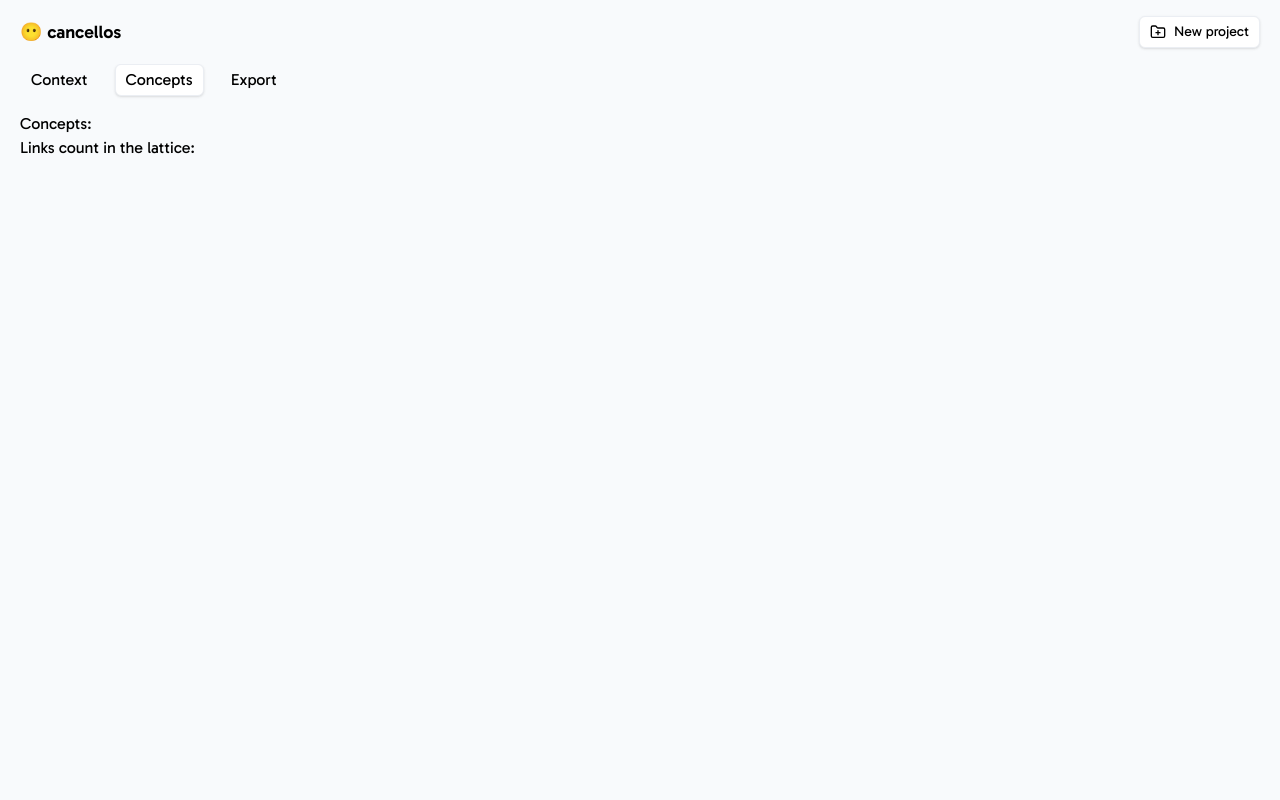
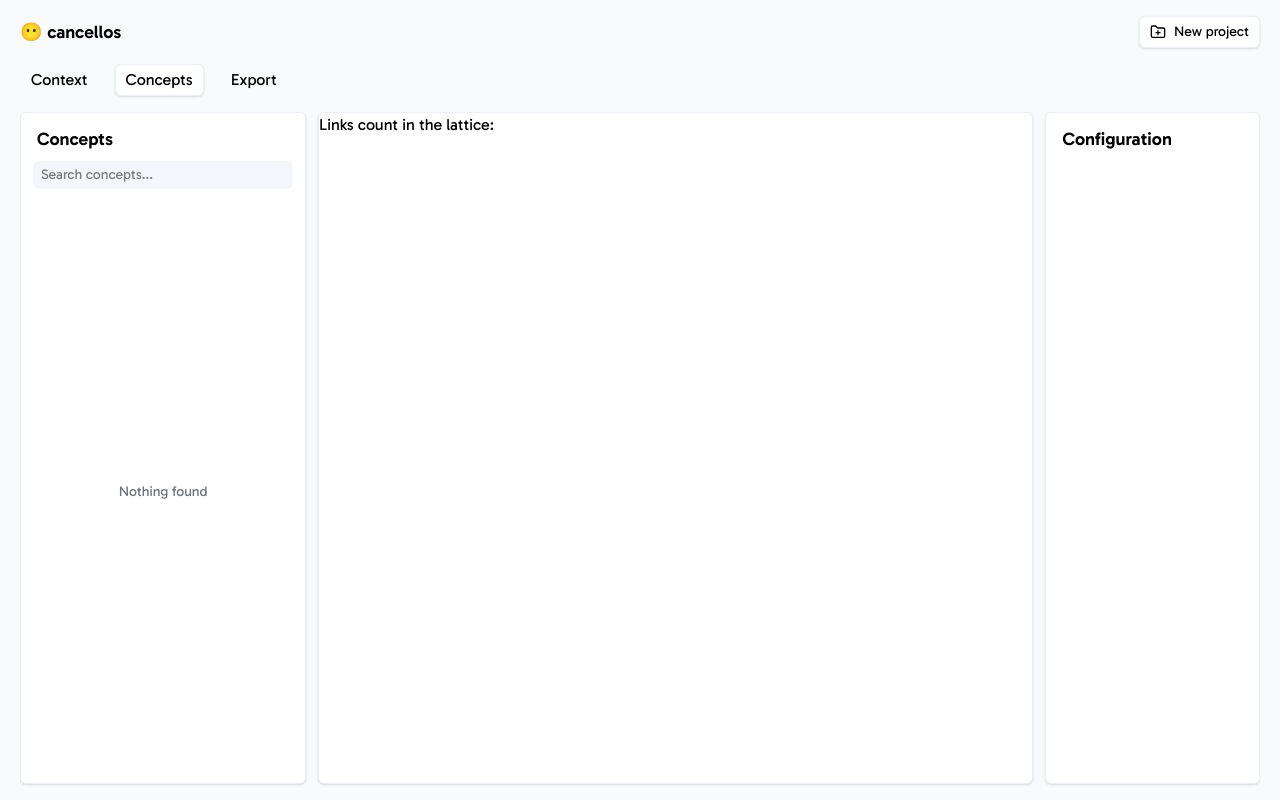
Before and after one commit to RadekVyM/konlatt, a React (Vite) app: page /project/concepts in a window 1280 px wide. Built offline with nearby package versions, Linux system fonts and the light colour scheme.

Commit message:
Worker, formal concepts page

```diff
--- /dev/null
+++ b/src/components/SearchInput.tsx
@@ -0,0 +1,17 @@
+import { cn } from "../utils/tailwind";
+
+export default function SearchInput(props: {
+    className?: string,
+    placeholder: string,
+    value: string,
+    onChange: (value: string) => void,
+}) {
+    return (
+        <input
+            type="text"
+            value={props.value}
+            onChange={(e) => props.onChange(e.target.value)}
+            placeholder={props.placeholder}
+            className={cn("text-sm bg-surface-light-dim-container hover:bg-surface-dim-container px-2 py-1 rounded-md", props.className)} />
+    );
+}
--- a/src/components/pages/FormalConceptsPage.tsx
+++ b/src/components/pages/FormalConceptsPage.tsx
@@ -1,13 +1,140 @@
+import { useRef, useState } from "react";
 import useConceptLatticeStore from "../../hooks/stores/useConceptLatticeStore";
+import { cn } from "../../utils/tailwind";
+import Container from "../Container";
+import SearchInput from "../SearchInput";
+import useLazyListCount from "../../hooks/useLazyListCount";
+import Button from "../Button";
 
 export default function ExportPage() {
-    const concepts = useConceptLatticeStore((state) => state.concepts);
+
+    return (
+        <div
+            className="grid grid-cols-[1fr_1fr] grid-rows-[5fr_4fr] md:grid-rows-[6fr_4fr] md:grid-cols-[minmax(18rem,2fr)_5fr] xl:grid-cols-[2fr_5fr_1.5fr] xl:grid-rows-1 gap-3 flex-1 pb-4 max-h-full overflow-hidden">
+            <Concepts />
+            <Diagram
+                className="col-start-1 col-end-3 row-start-1 row-end-2 md:col-start-2 md:col-end-3 md:row-start-1 md:row-end-3 xl:row-end-2" />
+            <Config />
+        </div>
+    );
+}
+
+function Diagram(props: {
+    className?: string,
+}) {
     const lattice = useConceptLatticeStore((state) => state.lattice);
 
     return (
-        <div>
-            <p>Concepts: {concepts?.length}</p>
-            <p>Links count in the lattice: {lattice?.mapping.reduce((prev, curr) => prev + curr.size, 0)}</p>
+        <Container
+            as="section"
+            className={cn("overflow-hidden", props.className)}>
+            <p>Links count in the lattice: {lattice?.subConceptsMapping.reduce((prev, curr) => prev + curr.size, 0)}</p>
+        </Container>
+    );
+}
+
+function Config(props: {
+    className?: string,
+}) {
+    return (
+        <Container
+            as="section"
+            className={cn("pt-3 flex flex-col overflow-hidden", props.className)}>
+            <header
+                className="pb-3 flex flex-col">
+                <h2
+                    className="mx-4 mb-2 text-lg font-semibold">
+                    Configuration
+                </h2>
+            </header>
+        </Container>
+    );
+}
+
+function Concepts(props: {
+    className?: string,
+}) {
+    const [searchInput, setSearchInput] = useState<string>("");
+    const concepts = useConceptLatticeStore((state) => state.concepts);
+
+    return (
+        <Container
+            as="section"
+            className={cn("pt-3 flex flex-col overflow-hidden", props.className)}>
+            <header
+                className="pb-3 flex flex-col">
+                <span
+                    className="flex justify-between items-center">
+                    <h2
+                        className="mx-4 mb-2 text-lg font-semibold">
+                        Concepts
+                    </h2>
+                    <span className="text-xs text-on-surface-container-muted mr-4 mb-2">{concepts?.length}</span>
+                </span>
+                <SearchInput
+                    className="self-stretch mx-3"
+                    value={searchInput}
+                    onChange={setSearchInput}
+                    placeholder="Search concepts..." />
+            </header>
+
+            <ConceptsList
+                className="flex-1"
+                searchInput={searchInput} />
+        </Container>
+    );
+}
+
+function ConceptsList(props: {
+    className?: string,
+    searchInput: string,
+}) {
+    const observerTargetRef = useRef<HTMLDivElement>(null);
+    const concepts = useConceptLatticeStore((state) => state.concepts);
+    const context = useConceptLatticeStore((state) => state.context);
+    const filteredConcepts = concepts || [];
+    const [displayedItemsCount] = useLazyListCount(filteredConcepts.length, 20, observerTargetRef);
+    const displayedItems = filteredConcepts.slice(0, displayedItemsCount);
+
+    if (!context || !concepts || filteredConcepts.length === 0) {
+        return (
+            <div
+                className={cn("grid place-content-center text-sm text-on-surface-container-muted", props.className)}>
+                Nothing found
+            </div>
+        )
+    }
+
+    return (
+        <div
+            className={cn("overflow-y-auto thin-scrollbar", props.className)}>
+            <ul className="px-1 pb-2">
+                {displayedItems.map((item, index) =>
+                    <li
+                        key={index}
+                        className={cn(
+                            "px-1 py-0.5",
+                            index < filteredConcepts.length - 1 && "border-b border-outline-variant")}>
+                        <Button
+                            className="w-full text-start py-1.5"
+                            onClick={() => {}}>
+                            <div>
+                                <div className="mb-0.5 text-sm line-clamp-3">
+                                    {item.objects.length > 0 ?
+                                        item.objects.map((o) => context?.objects[o]).join(", ").substring(0, 800) :
+                                        <span className="italic">No objects</span>}
+                                </div>
+                                <div className="text-on-surface-container-muted text-xs line-clamp-3">
+                                    {item.attributes.length > 0 ?
+                                        item.attributes.map((a) => context?.attributes[a]).join(", ").substring(0, 800) :
+                                        <span className="italic">No attributes</span>}
+                                </div>
+                            </div>
+                        </Button>
+                    </li>)}
+            </ul>
+
+            <div ref={observerTargetRef}></div>
         </div>
     );
 }
--- a/src/components/pages/FormalContextPage.tsx
+++ b/src/components/pages/FormalContextPage.tsx
@@ -7,6 +7,7 @@ import ContextTable from "../context/ContextTable";
 import Button from "../Button";
 import { formalContextHasAttribute, RawFormalContext } from "../../types/RawFormalContext";
 import { LuChevronLeft } from "react-icons/lu";
+import SearchInput from "../SearchInput";
 
 type ContextItem = {
     index: number,
@@ -156,12 +157,11 @@ function ItemsCard(props: {
                     <CardTitle>{props.title}</CardTitle>
                     <span className="text-xs text-on-surface-container-muted mr-4 mb-2">{props.count}</span>
                 </span>
-                <input
-                    type="text"
+                <SearchInput
+                    className="self-stretch mx-3"
                     value={searchInput}
-                    onChange={(e) => setSearchInput(e.target.value)}
-                    placeholder={props.searchInputPlaceholder}
-                    className="text-sm bg-surface-light-dim-container hover:bg-surface-dim-container self-stretch mx-3 px-2 py-1 rounded-md" />
+                    onChange={setSearchInput}
+                    placeholder={props.searchInputPlaceholder} />
             </header>
 
             <div
--- a/src/hooks/useConceptLattice.ts
+++ b/src/hooks/useConceptLattice.ts
@@ -2,10 +2,15 @@
 
 import FileToLatticeWorker from "../workers/fileToLatticeWorker?worker";
 import useConceptLatticeStore from "./stores/useConceptLatticeStore";
-import { FileToLatticeRequest } from "../types/FileToLatticeRequest";
-import { FileToLatticeResponse } from "../types/FileToLatticeResponse";
+import { FileToLatticeRequest } from "../types/WorkerRequest";
+import { WorkerResponse } from "../types/WorkerResponse";
 
+// Single worker is reused for all formal context calculations
+// This way the data can be kept in the worker to save some time due to fewer serialization
+// When a new file is loaded, new worker is created and the old one destroyed
 let currentWorker: Worker | null = null;
+
+// TODO: Implement a job queue
 
 export default function useConceptLattice() {
     const setProgressMessage = useConceptLatticeStore((state) => state.setProgressMessage);
@@ -20,28 +25,26 @@ export default function useConceptLattice() {
         setConcepts(null);
         setLattice(null);
 
-        setProgressMessage("Parsing file");
-
         const fileContent = await file.text();
 
         currentWorker?.terminate();
-
         currentWorker = new FileToLatticeWorker();
-        const contextRequest: FileToLatticeRequest = { content: fileContent };
-        currentWorker.postMessage(contextRequest);
 
         await new Promise<undefined>((resolve) => {
+            const contextRequest: FileToLatticeRequest = { type: "file-to-lattice", content: fileContent };
+            currentWorker?.postMessage(contextRequest);
             currentWorker?.addEventListener("message", onResponse);
 
-            function onResponse(e: MessageEvent<FileToLatticeResponse>) {
+            function onResponse(e: MessageEvent<WorkerResponse>) {
                 switch (e.data.type) {
+                    case "status":
+                        setProgressMessage(e.data.message);
+                        break;
                     case "context":
                         setContext(e.data.context);
-                        setProgressMessage("Computing concepts");
                         break;
                     case "concepts":
                         setConcepts(e.data.concepts);
-                        setProgressMessage("Computing lattice");
                         break;
                     case "lattice":
                         setLattice(e.data.lattice);
@@ -52,8 +55,6 @@ export default function useConceptLattice() {
             }
         });
 
-        currentWorker?.terminate();
-        currentWorker = null;
         setProgressMessage(null);
     }
 
--- a/src/services/latticeComputation.ts
+++ b/src/services/latticeComputation.ts
@@ -12,6 +12,6 @@ export function conceptsToLattice(concepts: Array<RawFormalConcept>): ConceptLat
     __collect();
 
     return {
-        mapping: lattice.map((set) => new Set<number>(set)),
+        subConceptsMapping: lattice.map((set) => new Set<number>(set)),
     };
 }
--- a/src/types/ConceptLattice.ts
+++ b/src/types/ConceptLattice.ts
@@ -1,3 +1,3 @@
 export type ConceptLattice = {
-    mapping: Array<Set<number>>
+    subConceptsMapping: Array<Set<number>>
 }
--- a/src/types/FileToLatticeRequest.ts
+++ /dev/null
@@ -1,3 +0,0 @@
-export type FileToLatticeRequest = {
-    content: string,
-}
--- /dev/null
+++ b/src/types/WorkerRequest.ts
@@ -0,0 +1,6 @@
+export type WorkerRequest = FileToLatticeRequest
+
+export type FileToLatticeRequest = {
+    type: "file-to-lattice",
+    content: string,
+}
--- a/src/types/FileToLatticeResponse.ts
+++ b/src/types/WorkerResponse.ts
@@ -2,7 +2,12 @@ import { RawFormalConcept } from "./RawFormalConcept";
 import { RawFormalContext } from "./RawFormalContext";
 import { ConceptLattice } from "./ConceptLattice";
 
-export type FileToLatticeResponse = ContextParsingResponse | ConceptComputationResponse | LatticeComputationResponse
+export type WorkerResponse = StatusResponse | ContextParsingResponse | ConceptComputationResponse | LatticeComputationResponse
+
+export type StatusResponse = {
+    type: "status",
+    message: string
+}
 
 export type ContextParsingResponse = {
     type: "context",
```
Also changed, not shown: src/workers/fileToLatticeWorker.ts (+58 -11 lines).
